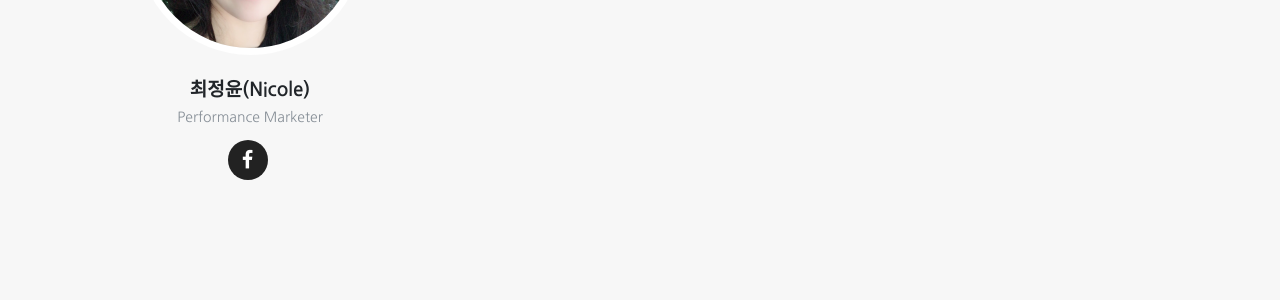
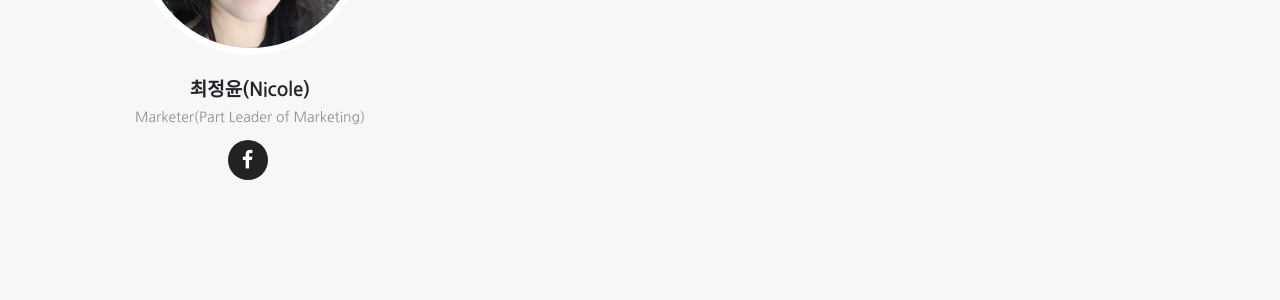
Before and after one commit to daangn/daangn-team-page, a Jekyll site: the page built from index.html, in a window 1280 px wide and 900 px high, scrolled down 5803 px. Shown: the part 150-450 px from the top of the window. Built offline with Jekyll 4.4.1, drawn with Linux system fonts in a browser that asks for light colours; some web fonts are replaced.

Commit message:
Nicole 직책 수정

```diff
--- a/_config.yml
+++ b/_config.yml
@@ -229,7 +229,7 @@ people:
 - name: 최정윤(Nicole)
   row: 5
   pic: nicole
-  position: Performance Marketer
+  position: Marketer(Part Leader of Marketing)
   social:
     - title: facebook
       url: https://www.facebook.com/jy.choi.777
```
